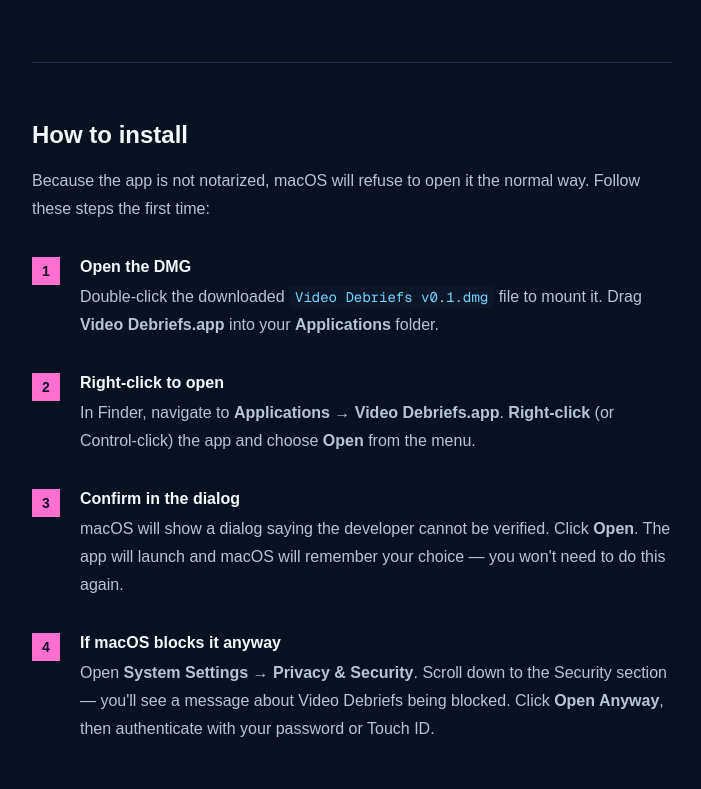
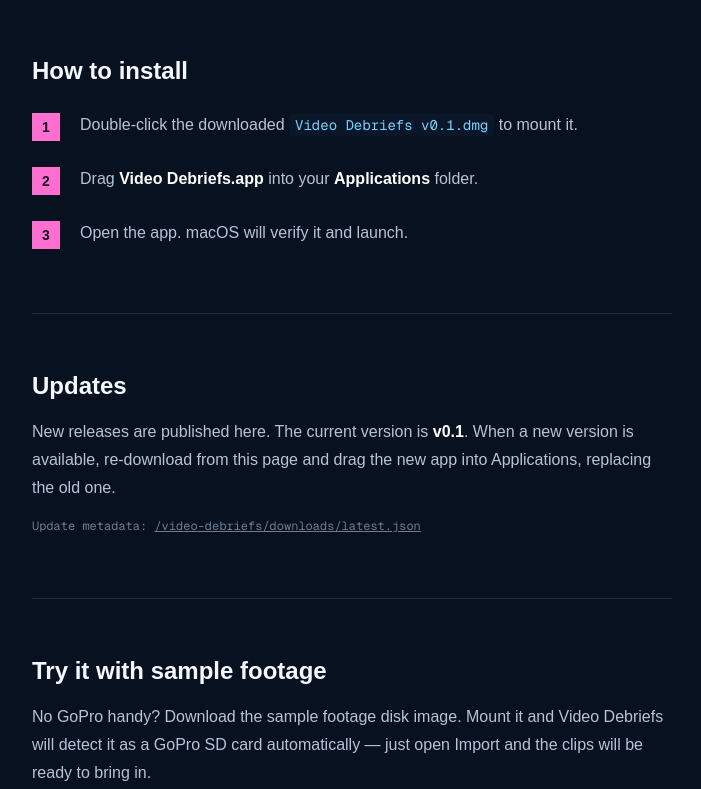
Before and after one commit to 2Prutsers/2prutsers.com, a Next.js app: page /video-debriefs/downloads in a window 1280 px wide. Shown: the part 671-1460 px from the top of the page, without its empty margins (288-989 px from the left). Built offline with nearby package versions, Linux system fonts and the light colour scheme.

Commit message:
update app dmg with signed one

```diff
--- a/app/video-debriefs/downloads/page.tsx
+++ b/app/video-debriefs/downloads/page.tsx
@@ -29,9 +29,7 @@
           Download
         </h1>
         <p className="mt-6 text-lg leading-8 text-[#c3cede]">
-          Video Debriefs requires macOS 14 Sonoma or later. The app is not
-          signed with an Apple Developer certificate, so you&apos;ll need to
-          follow a one-time step to allow it to run.
+          Video Debriefs requires macOS 14 Sonoma or later.
         </p>
 
         <div className="mt-10">
@@ -70,77 +68,36 @@
         </div>
 
         <div className="mt-16 border-t border-[#1c314f] pt-14">
-          <h2 className="text-2xl font-black text-[#f6f8ff]">
-            How to install
-          </h2>
-          <p className="mt-4 leading-7 text-[#b7c4d7]">
-            Because the app is not notarized, macOS will refuse to open it the
-            normal way. Follow these steps the first time:
-          </p>
-
-          <ol className="mt-8 space-y-8">
+          <h2 className="text-2xl font-black text-[#f6f8ff]">How to install</h2>
+          <ol className="mt-6 space-y-6">
             <li className="flex gap-5">
               <span className="mt-0.5 flex h-7 w-7 shrink-0 items-center justify-center bg-[#ff6fcf] text-sm font-black text-[#130c24]">
                 1
               </span>
-              <div>
-                <p className="font-bold text-[#f6f8ff]">Open the DMG</p>
-                <p className="mt-1 leading-7 text-[#b7c4d7]">
-                  Double-click the downloaded <code className="rounded bg-[#0b1728] px-1.5 py-0.5 font-mono text-sm text-[#74d3ff]">{dmgFilename}</code> file to mount it. Drag{" "}
-                  <strong>Video Debriefs.app</strong> into your{" "}
-                  <strong>Applications</strong> folder.
-                </p>
-              </div>
+              <p className="leading-7 text-[#b7c4d7]">
+                Double-click the downloaded{" "}
+                <code className="rounded bg-[#0b1728] px-1.5 py-0.5 font-mono text-sm text-[#74d3ff]">
+                  {dmgFilename}
+                </code>{" "}
+                to mount it.
+              </p>
             </li>
-
             <li className="flex gap-5">
               <span className="mt-0.5 flex h-7 w-7 shrink-0 items-center justify-center bg-[#ff6fcf] text-sm font-black text-[#130c24]">
                 2
               </span>
-              <div>
-                <p className="font-bold text-[#f6f8ff]">Right-click to open</p>
-                <p className="mt-1 leading-7 text-[#b7c4d7]">
-                  In Finder, navigate to{" "}
-                  <strong>Applications → Video Debriefs.app</strong>.{" "}
-                  <strong>Right-click</strong> (or Control-click) the app and
-                  choose <strong>Open</strong> from the menu.
-                </p>
-              </div>
+              <p className="leading-7 text-[#b7c4d7]">
+                Drag <strong className="text-white">Video Debriefs.app</strong> into your{" "}
+                <strong className="text-white">Applications</strong> folder.
+              </p>
             </li>
-
             <li className="flex gap-5">
               <span className="mt-0.5 flex h-7 w-7 shrink-0 items-center justify-center bg-[#ff6fcf] text-sm font-black text-[#130c24]">
                 3
               </span>
-              <div>
-                <p className="font-bold text-[#f6f8ff]">
-                  Confirm in the dialog
-                </p>
-                <p className="mt-1 leading-7 text-[#b7c4d7]">
-                  macOS will show a dialog saying the developer cannot be
-                  verified. Click <strong>Open</strong>. The app will launch and
-                  macOS will remember your choice — you won&apos;t need to do
-                  this again.
-                </p>
-              </div>
-            </li>
-
-            <li className="flex gap-5">
-              <span className="mt-0.5 flex h-7 w-7 shrink-0 items-center justify-center bg-[#ff6fcf] text-sm font-black text-[#130c24]">
-                4
-              </span>
-              <div>
-                <p className="font-bold text-[#f6f8ff]">
-                  If macOS blocks it anyway
-                </p>
-                <p className="mt-1 leading-7 text-[#b7c4d7]">
-                  Open <strong>System Settings → Privacy &amp; Security</strong>.
-                  Scroll down to the Security section — you&apos;ll see a message
-                  about Video Debriefs being blocked. Click{" "}
-                  <strong>Open Anyway</strong>, then authenticate with your
-                  password or Touch ID.
-                </p>
-              </div>
+              <p className="leading-7 text-[#b7c4d7]">
+                Open the app. macOS will verify it and launch.
+              </p>
             </li>
           </ol>
         </div>
```
Also changed, not shown: 1 other file (tests, documents, lock files or other folders).
